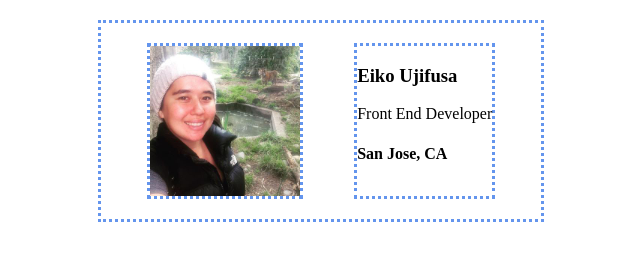
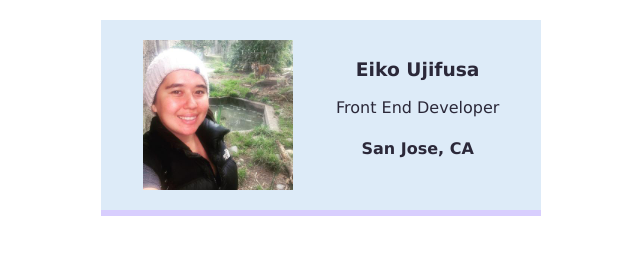
Before and after one commit to eikouji/digital-business-card, a plain HTML site: page index.html in a window 1280 px wide. Shown: the whole page, without its empty margins (319-959 px from the left). Drawn offline with Linux system fonts and the light colour scheme.

Commit message:
fixed margin code to updated margin formatting

```diff
--- a/index.html
+++ b/index.html
@@ -10,12 +10,12 @@
 
     </head>
     <body>
-        <div class="card border-deco">
+        <div class="card ">
             <img
-                class="avatar border-deco"
+                class="avatar "
                 src="src/images/face-pic-me.jpg"
                 alt="Eiko, the developer of this app, smiling">
-            <div class="border-deco">
+            <div class="">
                 <h3>Eiko Ujifusa</h3>
                 <p>Front End Developer</p>
                 <h4>San Jose, CA</h4>
--- a/src/styles.css
+++ b/src/styles.css
@@ -10,12 +10,20 @@ body {
 .card {
     width: 400px;
     /* centers card in middle of page */
-    margin-left: auto;
-    margin-right: auto;
+    margin: 0 auto;
 
     padding: 20px;
     display: flex;
     justify-content: space-around;
+
+    text-align: center;
+    /* colors */
+    color: #2b2839;
+    background: #ddebf8;
+    border-bottom: 6px solid #d8cefe;
+
+    /* font */
+    font-family: Verdana, Geneva, Tahoma, sans-serif;
 }
 
 .border-deco {
```
